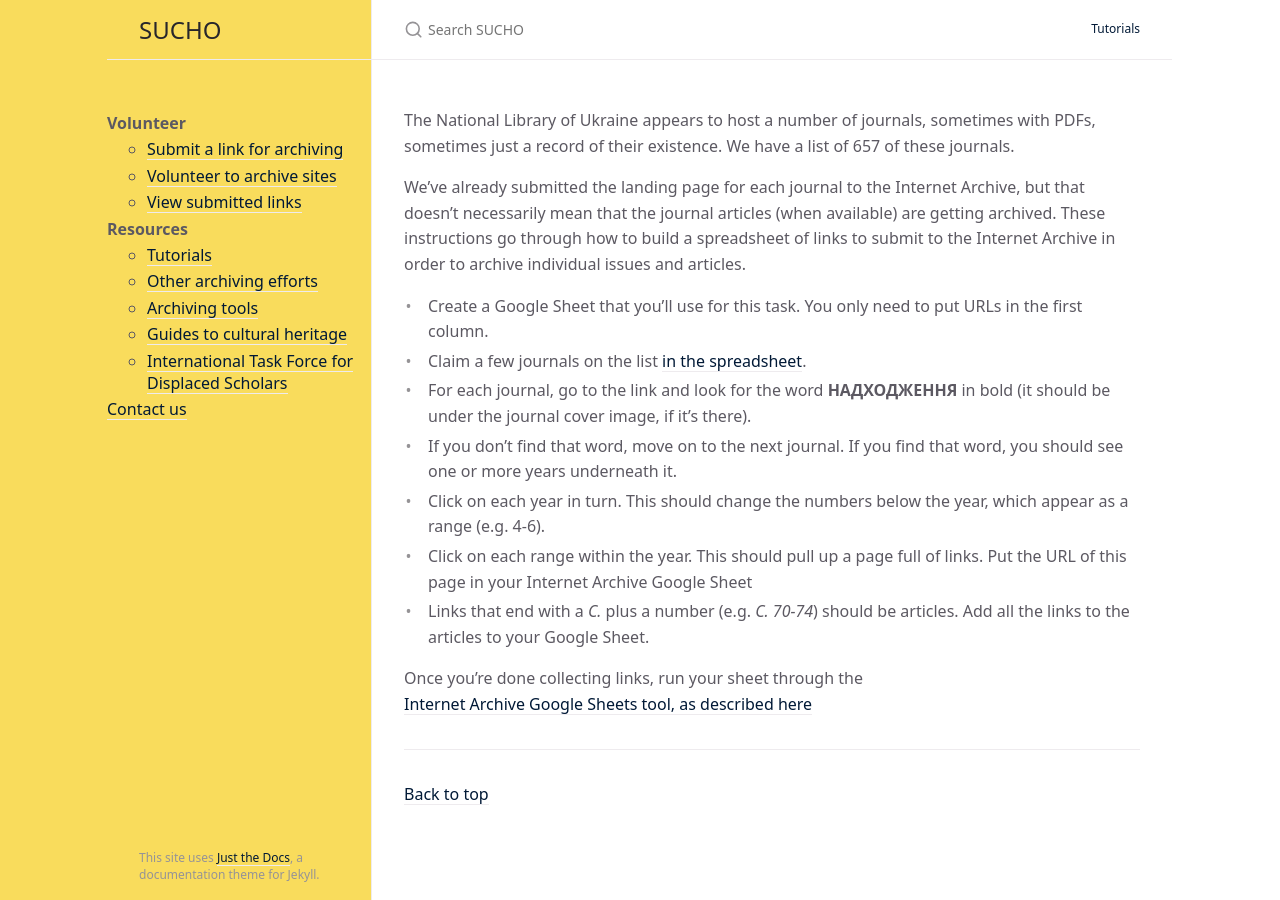
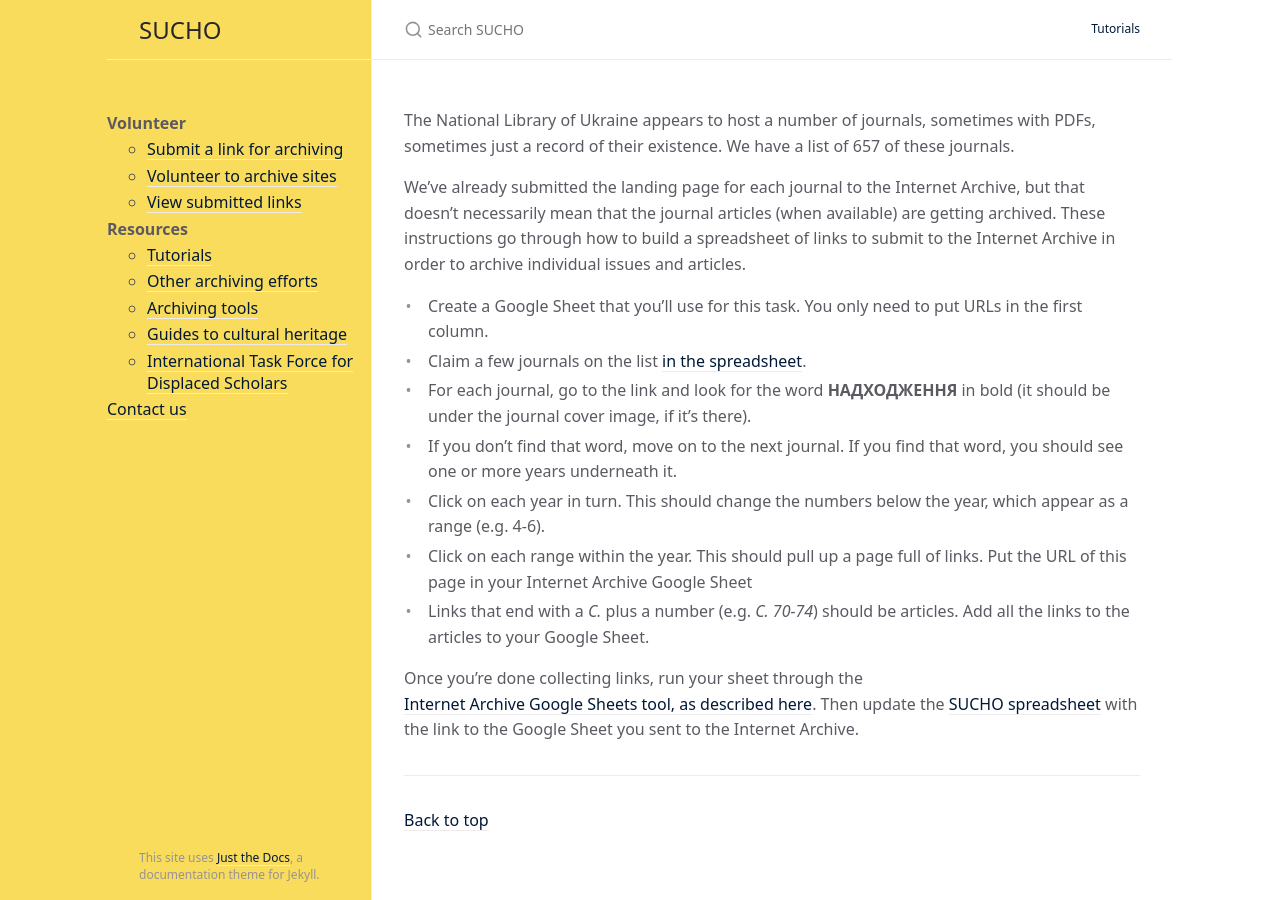
Before and after one commit to sucho-archiving/sucho-archiving.github.io, a Jekyll site: the page built from nbuv-journals.md, in a window 1280 px wide. Built offline with Jekyll 4.4.1, drawn with Linux system fonts in a browser that asks for light colours.

Commit message:
Update nbuv-journals.md

```diff
--- a/nbuv-journals.md
+++ b/nbuv-journals.md
@@ -15,4 +15,4 @@
 - Click on each range within the year. This should pull up a page full of links. Put the URL of this page in your Internet Archive Google Sheet
 - Links that end with a *C.* plus a number (e.g. *C. 70-74*) should be articles. Add all the links to the articles to your Google Sheet.
 
-Once you're done collecting links, run your sheet through the [Internet Archive Google Sheets tool, as described here](/ia-gsheets)
+Once you're done collecting links, run your sheet through the [Internet Archive Google Sheets tool, as described here](/ia-gsheets). Then update the [SUCHO spreadsheet](https://docs.google.com/spreadsheets/d/1kGScdU9df7T2QS9RnM_qvciT04Y1tmBiGVH-XD1E4l0/edit#gid=0) with the link to the Google Sheet you sent to the Internet Archive.
```
